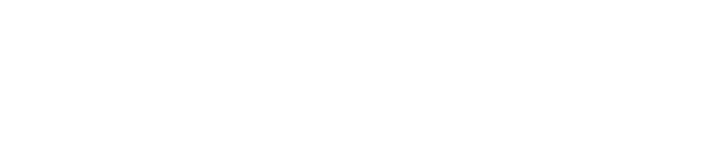
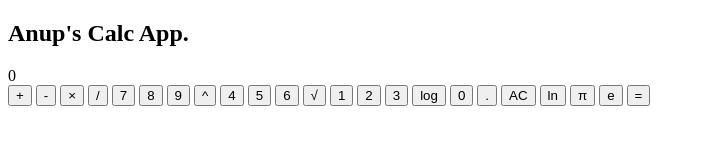
Before and after one commit to anup-naidu/anup-js-rest-calculator, a plain HTML site: page index.html in a window 1280 px wide. Shown: the whole page, without its empty margins (0-705 px from the left). Drawn offline with Linux system fonts and the light colour scheme.

Commit message:
Added HTML code

```diff
--- a/index.html
+++ b/index.html
@@ -1,5 +1,42 @@
-<html>
+<!DOCTYPE html>
+<html lang="en">
 <head>
-  <title>Anup's JS Calculator</title>
+  <meta charset="UTF-8">
+  <meta name="viewport" content="width=device-width, initial-scale=1.0">
+  <meta http-equiv="X-UA-Compatible" content="ie=edge">
+  <title>Anup's Calc App.</title>
 </head>
+<body>
+  <h2>Anup's Calc App.</h2>
+  <div class="container">
+    <div class="calculator">
+      <div class="calculator-display">0</div>
+      <div class="calculator-keys">
+        <button class="key-operator key-add" data-operator="add" data-args="2" title="add">+</button>
+        <button class="key-operator key-subtract" data-operator="subtract" data-args="2" title="subtract">-</button>
+        <button class="key-operator key-multiply" data-operator="multiply" data-args="2" title="multiply">&times;</button>
+        <button class="key-operator key-divide" data-operator="divide" data-args="2" title="divide">/</button>
+        <button>7</button>
+        <button>8</button>
+        <button>9</button>
+        <button class="key-operator key-power" data-operator="power" data-args="2" title="power">^</button>
+        <button>4</button>
+        <button>5</button>
+        <button>6</button>
+        <button class="key-operator" data-operator="square_root" data-args="1" title="square root">&#8730;</button>
+        <button>1</button>
+        <button>2</button>
+        <button>3</button>
+        <button class="key-operator" data-operator="log10" data-args="1" title="log10">log</button>
+        <button>0</button>
+        <button data-action="decimal">.</button>
+        <button data-action="clear">AC</button>
+        <button class="key-operator" data-operator="ln" data-args="1" title="natural log">ln</button>
+        <button class="key-operator" data-operator="pi" data-args="0" title="pi">&#960;</button>
+        <button class="key-operator" data-operator="e" data-args="0" title="e">e</button>
+        <button class="key-equal" data-action="calculate">=</button>
+      </div>
+    </div>
+  </div>
+</body>
 </html>
```
